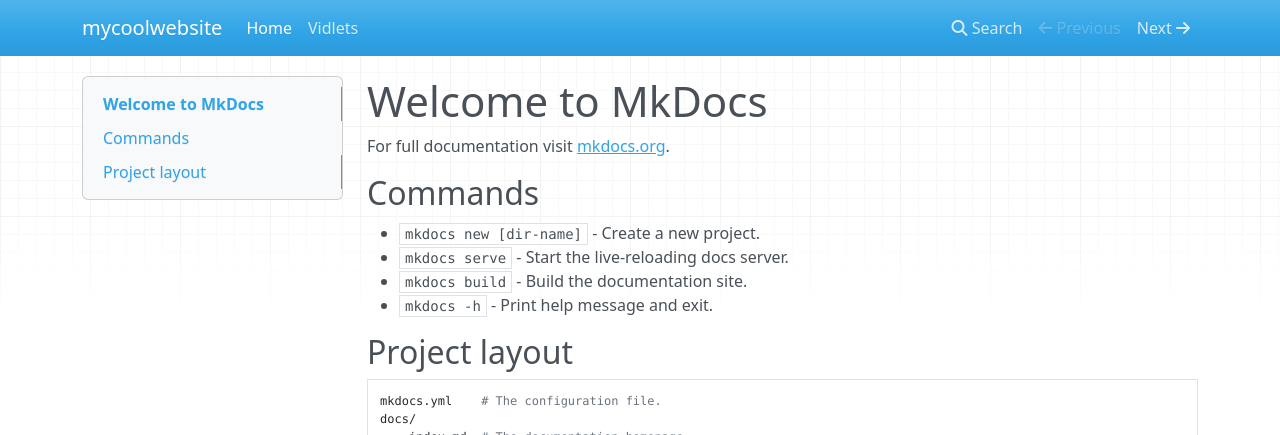
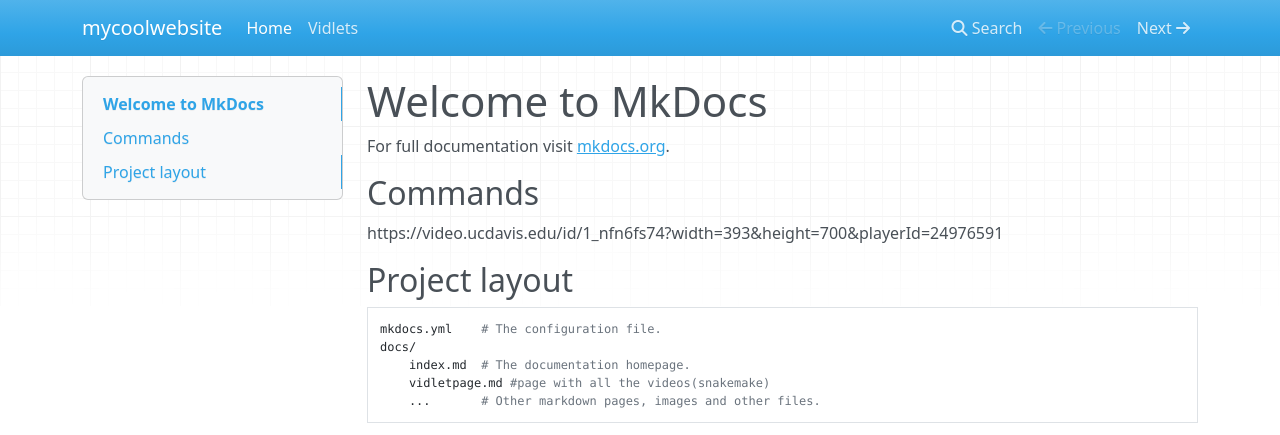
Before and after one commit to ACharbonneau/mkdocs-vidlet-hosting, an MkDocs documentation site: the page built from docs/index.md, in a window 1280 px wide, cut to the strip 0-435 px from the top of the page. Built offline with MkDocs 1.6.1, drawn with Linux system fonts in a browser that asks for light colours; nearby versions of some CDN libraries.

Commit message:
Update index.md

```diff
--- a/docs/index.md
+++ b/docs/index.md
@@ -4,10 +4,7 @@ For full documentation visit [mkdocs.org](https://www.mkdocs.org).
 
 ## Commands
 
-* `mkdocs new [dir-name]` - Create a new project.
-* `mkdocs serve` - Start the live-reloading docs server.
-* `mkdocs build` - Build the documentation site.
-* `mkdocs -h` - Print help message and exit.
+https://video.ucdavis.edu/id/1_nfn6fs74?width=393&height=700&playerId=24976591
 
 ## Project layout
 
```
